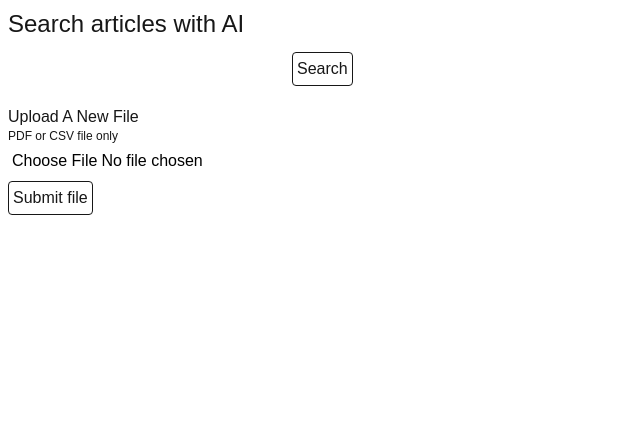
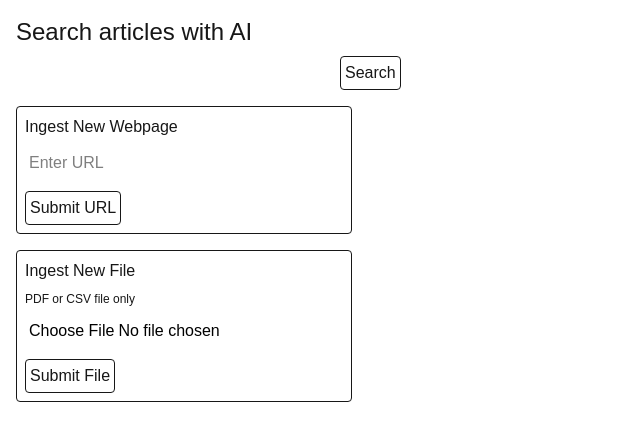
Before and after one commit to reedx8/rag-playground, a Next.js app: page / in a window 1280 px wide. Shown: the top 440 px of the page, without its empty margins (0-640 px from the left). Built offline with nearby package versions, Linux system fonts and the light colour scheme; no server answers.

Commit message:
file upload done, code refactored to utilize server components

```diff
--- /dev/null
+++ b/app/actions/fileProcessing.ts
@@ -0,0 +1,43 @@
+"use server";
+
+import { PDFLoader } from "@langchain/community/document_loaders/fs/pdf";
+import { writeFile } from "fs/promises";
+import { join } from "path";
+import { tmpdir } from "os";
+
+export async function processPdfFile(formData: FormData) {
+  const file = formData.get("file") as File | null;
+
+  if (
+    !file ||
+    file.size === 0 ||
+    (!file.type.endsWith("pdf") && !file.type.endsWith("csv"))
+  ) {
+    throw new Error("Please upload a valid PDF or CSV file.");
+  }
+
+  try {
+    // Save the file temporarily on the server
+    const bytes = await file.arrayBuffer();
+    const buffer = Buffer.from(bytes);
+
+    // Create a temporary file path
+    const tempFilePath = join(tmpdir(), file.name);
+    await writeFile(tempFilePath, buffer);
+
+    // Now you can use PDFLoader with the file path
+    const loader = new PDFLoader(tempFilePath);
+    const docs = await loader.load();
+
+    // alert("Processed documents: " + docs);
+    console.log("Processed documents:", docs);
+
+    // Here you would do whatever you need with the docs
+    // For example, store them in your database using your Convex action
+
+    // return docs;
+  } catch (error) {
+    console.error("Error processing file:", error);
+    throw new Error("Failed to process the file");
+  }
+}
--- a/app/page.tsx
+++ b/app/page.tsx
@@ -1,4 +1,4 @@
-/*  Questions:
+/*  Possible Questions to-ask:
     - what does this article say about declarative memory?
     - what did the espn article say about taylor jenkins?
     - what does the article say about how to optimize the retrieval speed?
@@ -7,125 +7,14 @@
     - did article say how many american users tikok has?
     - how long did tiktok go offline in the us?
 */
-"use client";
-import { useAction } from "convex/react";
-import { api } from "../convex/_generated/api";
-import { useCallback, useEffect, useState } from "react";
-import { useFormStatus } from "react-dom";
-// import { PDFLoader } from "@langchain/community/document_loaders/fs/pdf";
+import SearchContainer from "../components/SearchContainer";
 
 export default function Home() {
-  const [response, setResponse] = useState<string | undefined>();
-  const performIngestion = useAction(api.myActions.ingest);
-  const performSearch = useAction(api.myActions.search);
-  const performFileUpload = useAction(api.myActions.fileUpload);
-
-  const handleSearch = async (formData: FormData) => {
-    const query = String(formData.get("query"));
-    // await new Promise((resolve) => setTimeout(resolve, 3000));
-    const result = await performSearch({ query });
-    setResponse(result);
-  };
-
-  const handleFileUpload = async (formData: FormData) => {
-    const file = formData.get("file") as File | null;
-
-    if (file && file.size > 0 && file.type.endsWith("pdf") && file.type.endsWith("csv")) {
-      console.log("file size: " + file?.size);
-      // TODO: Upload file to convex storage first, ingest, then delete file from storage
-      // performFileUpload({ file });
-    } else {
-      alert("Please upload a file.\nNOTE: Only PDF and CSV files are supported.");
-    }
-  };
-
-  const handleIngestion = useCallback(
-    (url: string) => {
-      performIngestion({ url }).catch((error) => {
-        console.error("ERROR DURING INGESTION: " + error);
-        // console.log("hello'")
-      });
-    },
-    [performIngestion],
-  );
-
-  useEffect(() => {
-    // ingest url contents
-    const fetchAndIngest = async () => {
-      try {
-        // const url = "https://tkdodo.eu/blog/refactor-impactfully";
-        // const url = "https://lilianweng.github.io/posts/2023-06-23-agent/"
-        const url =
-          "https://www.espn.com/nba/story/_/id/44480928/no-one-was-same-page-memphis-grizzlies-shocking-firing-taylor-jenkins";
-
-        handleIngestion(url);
-      } catch (error) {
-        console.error("ERROR LOADING/CHUNKING: " + error);
-      }
-    };
-
-    // fetchAndIngest();
-  }, [handleIngestion]);
-
   return (
-    <main className="p-2 w-full h-full grid grid-cols-2 gap-2">
+    <main className="p-4 w-full h-full">
       <div className="flex flex-col gap-1">
-        <h1 className="text-2xl mb-2 text-balance">Search articles with AI</h1>
-        <form action={handleSearch}>
-          <input
-            type="text"
-            name="query"
-            className="bg-white text-black mb-4 p-1 mr-1 rounded-sm min-w-70"
-            // size={40}
-          />
-          <SubmitButton idleText="Search" loadingText="Searching..." />
-        </form>
-        <h2>Upload A New File</h2>
-        <sub>PDF or CSV file only</sub>
-        <form action={handleFileUpload} className="mt-2">
-          <input
-            type="file"
-            name="file"
-            className="bg-white text-black p-1 mb-1 rounded-sm hover:cursor-pointer"
-          />
-          <div>
-            <SubmitButton idleText="Submit file" loadingText="Submitting..." />
-          </div>
-        </form>
+        <SearchContainer />
       </div>
-      {response && (
-        <div className="mt-2 flex flex-col gap-2">
-          <p>{response}</p>
-          <button
-            className="border-1 p-1 hover:cursor-pointer rounded-sm"
-            onClick={() => setResponse(undefined)}
-          >
-            Clear
-          </button>
-        </div>
-      )}
     </main>
   );
 }
-
-function SubmitButton({
-  idleText,
-  loadingText,
-}: {
-  idleText: string;
-  loadingText: string;
-}) {
-  const { pending } = useFormStatus();
-
-  return (
-    <>
-      <button
-        type="submit"
-        className="border-1 p-1 hover:cursor-pointer rounded-sm"
-        disabled={pending}
-      >
-        {pending ? loadingText : idleText}
-      </button>
-    </>
-  );
-}
--- /dev/null
+++ b/components/IngestForms.tsx
@@ -0,0 +1,95 @@
+"use client";
+import { useFormStatus } from "react-dom";
+import { useAction } from "convex/react";
+import { api } from "@/convex/_generated/api";
+
+export default function IngestForms({
+  processFile,
+}: {
+  processFile: (formData: FormData) => Promise<void>;
+}) {
+  const performIngestion = useAction(api.myActions.ingest);
+  // const url = "https://tkdodo.eu/blog/refactor-impactfully";
+  // const url = "https://lilianweng.github.io/posts/2023-06-23-agent/";
+  // const url =
+  //   "https://www.espn.com/nba/story/_/id/44480928/no-one-was-same-page-memphis-grizzlies-shocking-firing-taylor-jenkins";
+
+  async function handleURL(formData: FormData) {
+    // TODO: check URL valid and not already in vector store
+    const url = String(formData.get("url")).trim();
+
+    if (!url) {
+      alert("Error: Please enter a valid URL.");
+      return;
+    }
+
+    try {
+      // await performIngestion({ url });
+      alert("URL processed successfully!");
+    } catch (error) {
+      alert(`Error: ${error instanceof Error ? error.message : String(error)}`);
+    }
+  }
+
+  async function handleFileUpload(formData: FormData) {
+    try {
+      await processFile(formData);
+      alert("File processed successfully!");
+    } catch (error) {
+      alert(`Error: ${error instanceof Error ? error.message : String(error)}`);
+    }
+  }
+
+  return (
+    <div className="flex flex-col gap-4">
+      <div className="border-1 p-2 rounded-sm w-84">
+        <h2>Ingest New Webpage</h2>
+        <form action={handleURL} className="mt-2">
+          <input
+            type="text"
+            name="url"
+            className="bg-white text-black p-1 mb-1 rounded-sm w-80"
+            placeholder="Enter URL"
+          />
+          <div className="mt-2">
+            <SubmitButton idleText="Submit URL" loadingText="Submitting..." />
+          </div>
+        </form>
+      </div>
+      <div className="border-1 p-2 rounded-sm w-84">
+        <h2>Ingest New File</h2>
+        <sub>PDF or CSV file only</sub>
+        <form action={handleFileUpload} className="mt-2">
+          <input
+            type="file"
+            name="file"
+            className="bg-white text-black p-1 mb-1 rounded-sm hover:cursor-pointer"
+          />
+          <div className="mt-2">
+            <SubmitButton idleText="Submit File" loadingText="Submitting..." />
+          </div>
+        </form>
+      </div>
+    </div>
+  );
+}
+
+function SubmitButton({
+  idleText,
+  loadingText,
+}: {
+  idleText: string;
+  loadingText: string;
+}) {
+  const { pending } = useFormStatus();
+
+  return (
+    <button
+      type="submit"
+      className="border-1 p-1 hover:cursor-pointer rounded-sm"
+      disabled={pending}
+    >
+      {pending ? loadingText : idleText}
+    </button>
+  );
+}
--- /dev/null
+++ b/components/SearchContainer.tsx
@@ -0,0 +1,70 @@
+"use client";
+import { useAction } from "convex/react";
+import { useState } from "react";
+import { api } from "../convex/_generated/api";
+import { useFormStatus } from "react-dom";
+import IngestForms from "./IngestForms";
+import { processPdfFile } from "../app/actions/fileProcessing";
+
+export default function SearchContainer() {
+  const [response, setResponse] = useState<string | undefined>();
+  const performSearch = useAction(api.myActions.search);
+
+  const handleSearch = async (formData: FormData) => {
+    const query = String(formData.get("query"));
+    // await new Promise((resolve) => setTimeout(resolve, 3000));
+    const result = await performSearch({ query });
+    setResponse(result);
+  };
+
+  return (
+    <div className='grid grid-cols-2 gap-2'>
+      <div className='flex flex-col gap-2'>
+        <h1 className="text-2xl text-balance">Search articles with AI</h1>
+        <form action={handleSearch} className='mb-2'>
+          <input
+            type="text"
+            name="query"
+            className="bg-white text-black p-1 mr-1 rounded-sm min-w-80"
+            // size={40}
+          />
+          <SubmitButton idleText="Search" loadingText="Searching..." />
+        </form>
+        <IngestForms processFile={processPdfFile} />
+      </div>
+      {response && (
+        <div className="mt-2 flex flex-col gap-2">
+          <p>{response}</p>
+          <button
+            className="border-1 p-1 hover:cursor-pointer rounded-sm"
+            onClick={() => setResponse(undefined)}
+          >
+            Clear
+          </button>
+        </div>
+      )}
+    </div>
+  );
+}
+
+function SubmitButton({
+  idleText,
+  loadingText,
+}: {
+  idleText: string;
+  loadingText: string;
+}) {
+  const { pending } = useFormStatus();
+
+  return (
+    <>
+      <button
+        type="submit"
+        className="border-1 p-1 hover:cursor-pointer rounded-sm"
+        disabled={pending}
+      >
+        {pending ? loadingText : idleText}
+      </button>
+    </>
+  );
+}
--- a/convex/myActions.ts
+++ b/convex/myActions.ts
@@ -118,6 +118,7 @@ export const fileUpload = action({
   },
 });
 
+// TODO: outsource this to a server-side function instead of here in convex code
 // Load and chunk contents -- load HTML from web URLs and
 // parse it to text. We can pass custom selectors to the constructor to only
 // parse specific elements. Function defined server-side avoids any CORS policy from URL.
```
